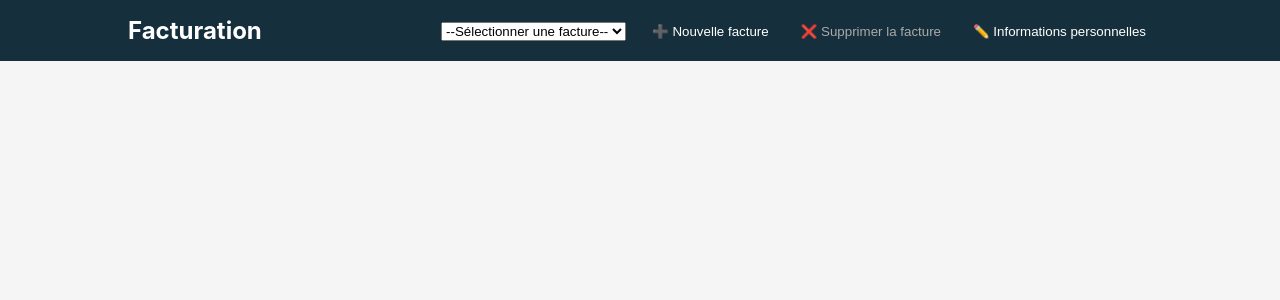
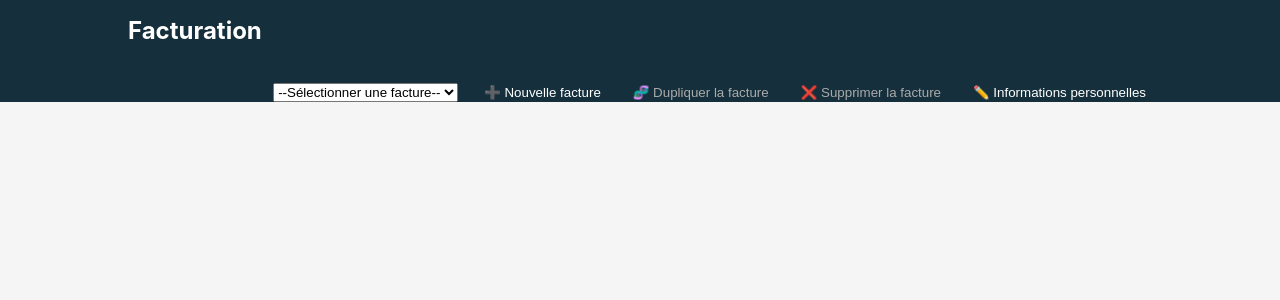
Before and after one commit to vincenthugues/invoice-editor, a React (Create React App) app: page / in a window 1280 px wide. Shown: the top 300 px of the page. Built offline with nearby package versions, Linux system fonts and the light colour scheme.

Commit message:
feat: enable invoice duplication

```diff
--- a/src/App.tsx
+++ b/src/App.tsx
@@ -2,20 +2,21 @@ import { useState } from 'react';
 import './App.css';
 import InvoiceSelector from './components/InvoiceSelector';
 import InvoiceCreator from './components/InvoiceCreator';
+import InvoiceDuplicator from './components/InvoiceDuplicator';
 import PersonalInfoEditor from './components/PersonalInfoEditor';
 import InvoiceEditor from './components/InvoiceEditor';
 import { Invoice, useInvoices } from './hooks';
 
 type NavBarProps = {
-  currentInvoiceId: number | null,
+  currentInvoiceId?: number,
   setCurrentInvoiceId: Function,
 };
 const NavBar = ({ currentInvoiceId, setCurrentInvoiceId }: NavBarProps) => {
   const [invoices, createInvoice, deleteInvoice] = useInvoices();
 
-  const onInvoiceChange = (id: number | null) => { setCurrentInvoiceId(id); };
+  const onInvoiceChange = (id?: number) => { setCurrentInvoiceId(id); };
   const onInvoiceCreate = (newInvoice: Invoice) => { const id = createInvoice(newInvoice); setCurrentInvoiceId(id); };
-  const onInvoiceDelete = (id: number) => { deleteInvoice(id); setCurrentInvoiceId(null); };
+  const onInvoiceDelete = (id: number) => { deleteInvoice(id); setCurrentInvoiceId(undefined); };
 
   return (
     <header className="no-print">
@@ -32,6 +33,9 @@ const NavBar = ({ currentInvoiceId, setCurrentInvoiceId }: NavBarProps) => {
             </li>
             <li>
               <InvoiceCreator invoices={invoices} onCreate={onInvoiceCreate} />
+            </li>
+            <li>
+              <InvoiceDuplicator currentInvoiceId={currentInvoiceId} invoices={invoices} onCreate={onInvoiceCreate} />
             </li>
             <li>
               <button
@@ -57,7 +61,7 @@ const NavBar = ({ currentInvoiceId, setCurrentInvoiceId }: NavBarProps) => {
 };
 
 const App = () => {
-  const [currentInvoiceId, setCurrentInvoiceId] = useState<number | null>(null);
+  const [currentInvoiceId, setCurrentInvoiceId] = useState();
 
   return (
     <div className="App">
--- /dev/null
+++ b/src/components/InvoiceDuplicator.tsx
@@ -0,0 +1,89 @@
+import { maxBy } from 'lodash';
+import { useState } from 'react';
+import { Invoice } from '../hooks';
+import Modal, { ModalInput, ModalInputType } from './Modal';
+
+const DEFAULT_INVOICE_NUMBER = 20210001;
+const DEFAULT_INVOICE_RATE = 50;
+
+export const getNewInvoiceDefaultNumber = (invoices: Array<Invoice>) => {
+  const date = new Date();
+  const year = date.getFullYear();
+  const month = String(date.getMonth() + 1).padStart(2, '0');
+  const getLastTwoDigits = (number: number) => number % 100;
+
+  const yearInvoices = invoices.filter(({ number }) => String(number).startsWith(`${year}`));
+  const maxYearInvoice = maxBy(yearInvoices, ({ number }) => getLastTwoDigits(number));
+
+  const invoiceNumberSuffix = maxYearInvoice
+    ? String(getLastTwoDigits(maxYearInvoice.number) + 1).padStart(2, '0')
+    : '01';
+
+  return Number(`${year}${month}${invoiceNumberSuffix}`);
+};
+
+export const getNewInvoiceDefaultRate = (invoices: Array<Invoice>) => {
+  const latestInvoice = maxBy(invoices, 'date');
+
+  return latestInvoice?.rate || DEFAULT_INVOICE_RATE;
+};
+
+type InvoiceDuplicatorProps = {
+  currentInvoiceId?: number,
+  invoices: Array<Invoice>,
+  onCreate: Function,
+};
+const InvoiceDuplicator = ({ currentInvoiceId, invoices, onCreate }: InvoiceDuplicatorProps) => {
+  const [isModalOpen, setIsModalOpen] = useState(false);
+  const currentInvoice = invoices.find(({ id }) => id === currentInvoiceId);
+  const [numberInput, setNumberInput] = useState(DEFAULT_INVOICE_NUMBER);
+  const [clientInput, setClientInput] = useState('');
+  const [patientInput, setPatientInput] = useState('');
+  const [rateInput, setRateInput] = useState(DEFAULT_INVOICE_RATE);
+
+  const onSubmit = () => {
+    onCreate({
+      number: numberInput,
+      clientName: clientInput,
+      patientName: patientInput,
+      rate: Number(rateInput),
+      serviceProvisions: currentInvoice?.serviceProvisions,
+    });
+    setIsModalOpen(false);
+  };
+
+  const isFormValid = !!numberInput
+    && !invoices.find(({ number }) => number === numberInput)
+    && !!clientInput
+    && !!patientInput
+    && !!rateInput
+    && rateInput > 0;
+
+  return (
+    <>
+      <button
+        onClick={() => {
+          setNumberInput(getNewInvoiceDefaultNumber(invoices));
+          setClientInput(currentInvoice?.clientName || '');
+          setPatientInput(currentInvoice?.patientName || '');
+          setRateInput(currentInvoice?.rate || DEFAULT_INVOICE_RATE);
+          setIsModalOpen(true);
+        }}
+        disabled={isModalOpen || !currentInvoiceId}
+        style={{ color: currentInvoiceId ? '#fff' : '#aaa' }}
+      >
+        🧬 Dupliquer la facture
+      </button>
+      {isModalOpen && (
+        <Modal title="Nouvelle facture" onSubmit={onSubmit} onClose={() => setIsModalOpen(false)} isFormValid={isFormValid as boolean}>
+          <ModalInput type={ModalInputType.NumberInput} label="Numéro" defaultValue={numberInput} onChange={setNumberInput} />
+          <ModalInput label="Client" size={24} defaultValue={clientInput} onChange={setClientInput} />
+          <ModalInput label="Patient" size={24} defaultValue={patientInput} onChange={setPatientInput} />
+          <ModalInput type={ModalInputType.NumberInput} label="Taux" defaultValue={rateInput} onChange={setRateInput} />
+        </Modal>
+      )}
+    </>
+  );
+};
+
+export default InvoiceDuplicator;
--- a/src/components/InvoiceSelector.tsx
+++ b/src/components/InvoiceSelector.tsx
@@ -2,7 +2,7 @@ import { Invoice } from '../hooks';
 
 type InvoiceSelectorProps = {
   invoices: Array<Invoice>,
-  selectedId: number | null,
+  selectedId?: number,
   onChange: Function,
 };
 const InvoiceSelector = ({ invoices, selectedId, onChange }: InvoiceSelectorProps) => (
--- a/src/hooks.tsx
+++ b/src/hooks.tsx
@@ -78,10 +78,10 @@ export const useInvoices = () => {
   const createInvoice = (invoiceDraft: InvoiceDraft): number => {
     const newId = getMaxInvoiceId(invoices) + 1;
     const newInvoice = {
+      serviceProvisions: [],
       ...invoiceDraft,
       id: newId,
       date: new Date(),
-      serviceProvisions: [],
     } as Invoice;
 
     const updatedInvoices = [...invoices, newInvoice];
```
